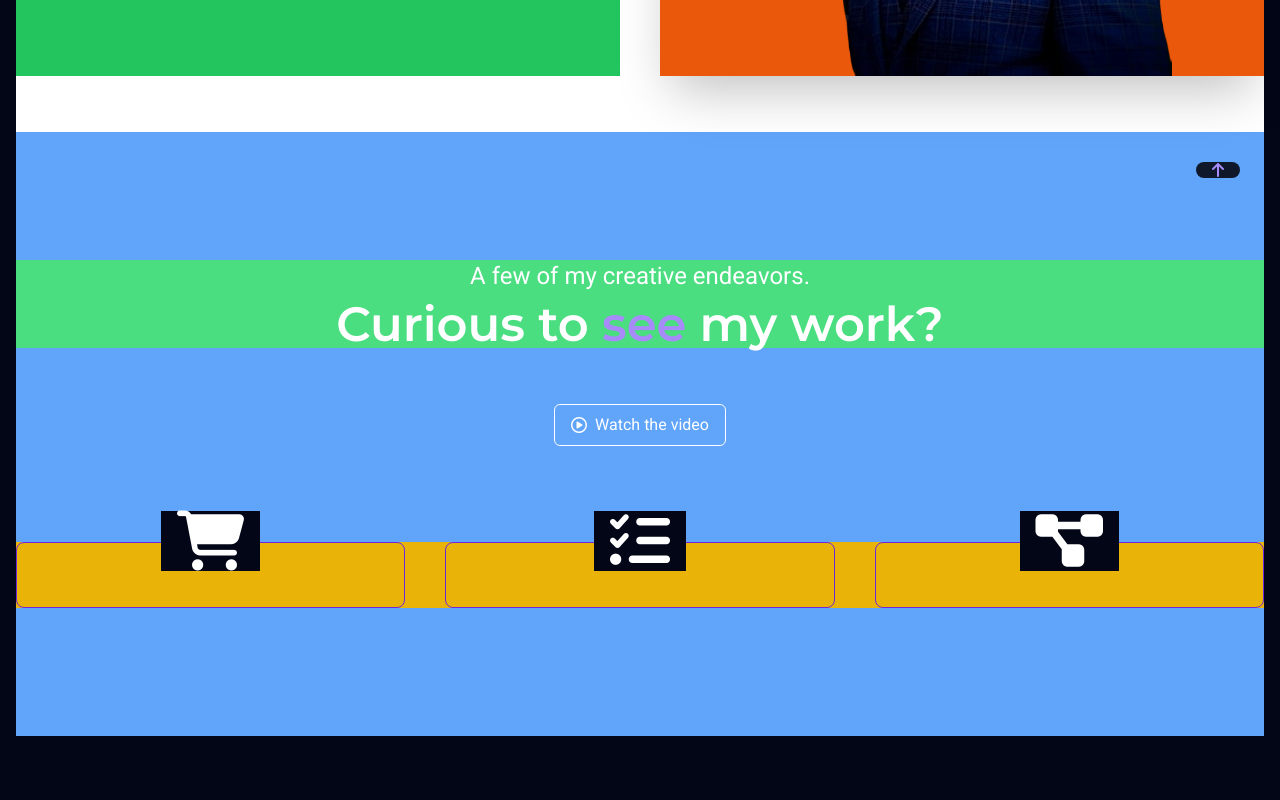
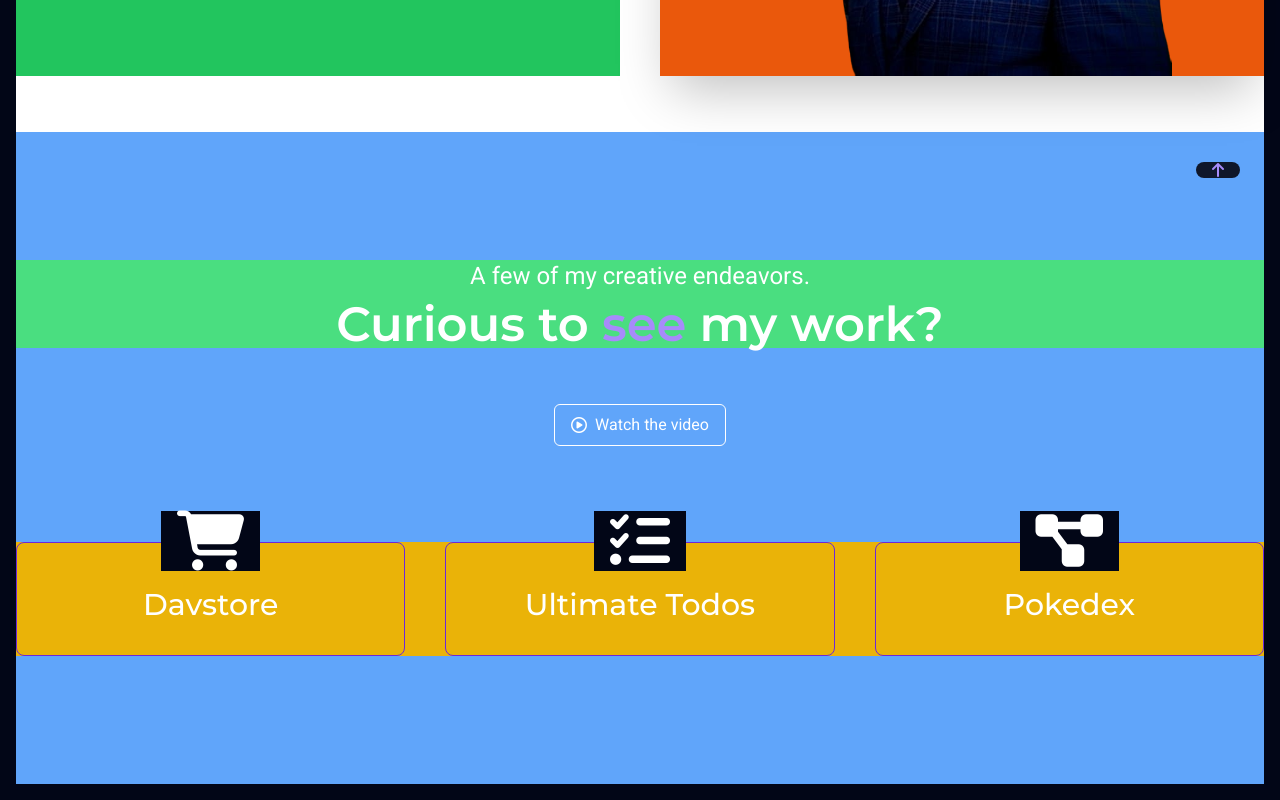
Before and after one commit to Davsan88/Davsan88.github.io, a SvelteKit app: page / in a window 1280 px wide. Shown: the part 582-1382 px from the top of the page. Before the commit the page ends 1334 px from the top, so only its background shows below. Built offline with nearby package versions, Linux system fonts and the light colour scheme.

Commit message:
Update Step.svelte

```diff
--- a/src/components/Step.svelte
+++ b/src/components/Step.svelte
@@ -12,7 +12,7 @@
     >
         <i class={step.icon} />
     </div>
-
+    <h3 class="font-medium text-xl sm:text-2xl md:text-3xl">{step.name}</h3>
 
 
 
```
